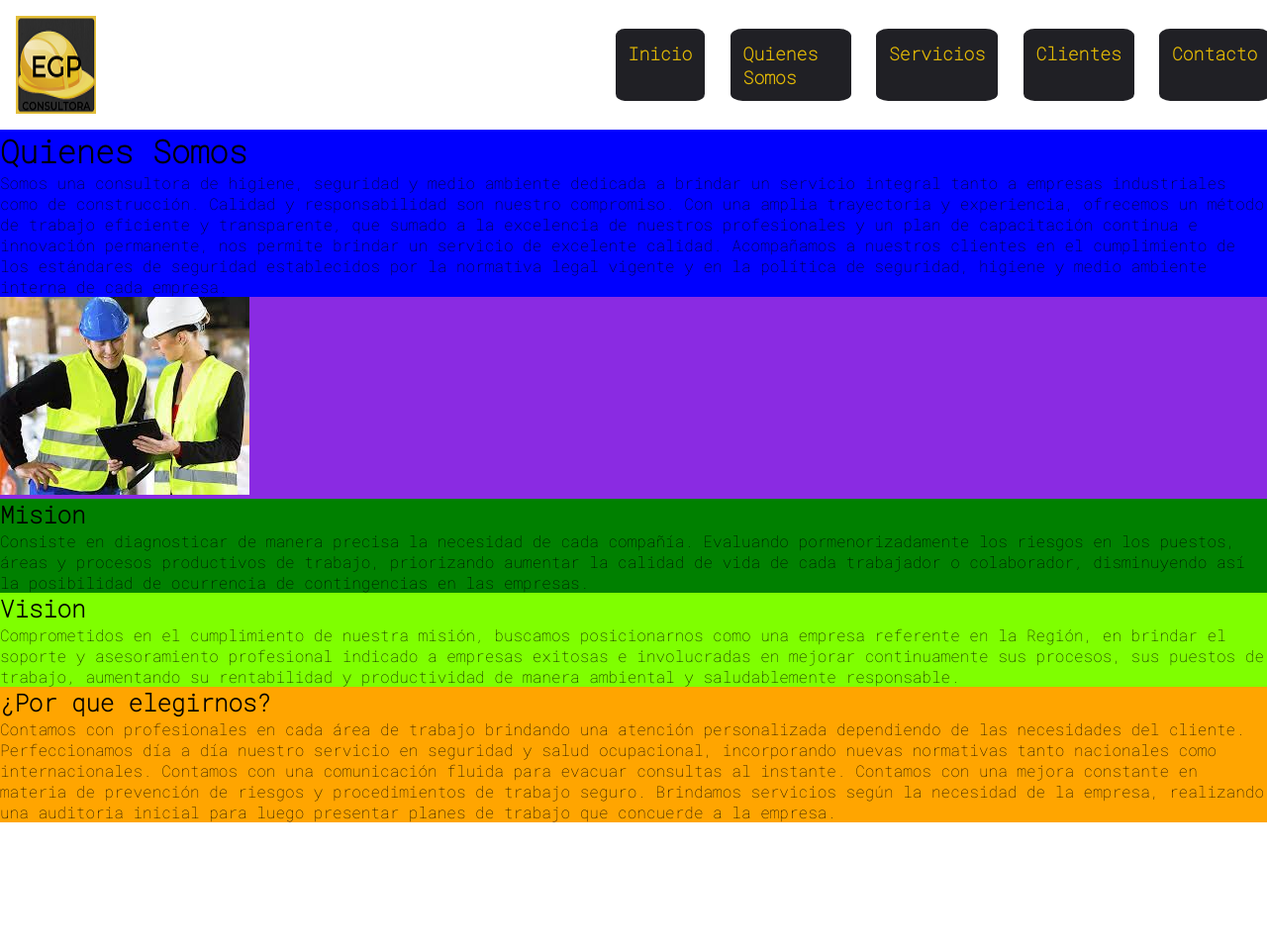
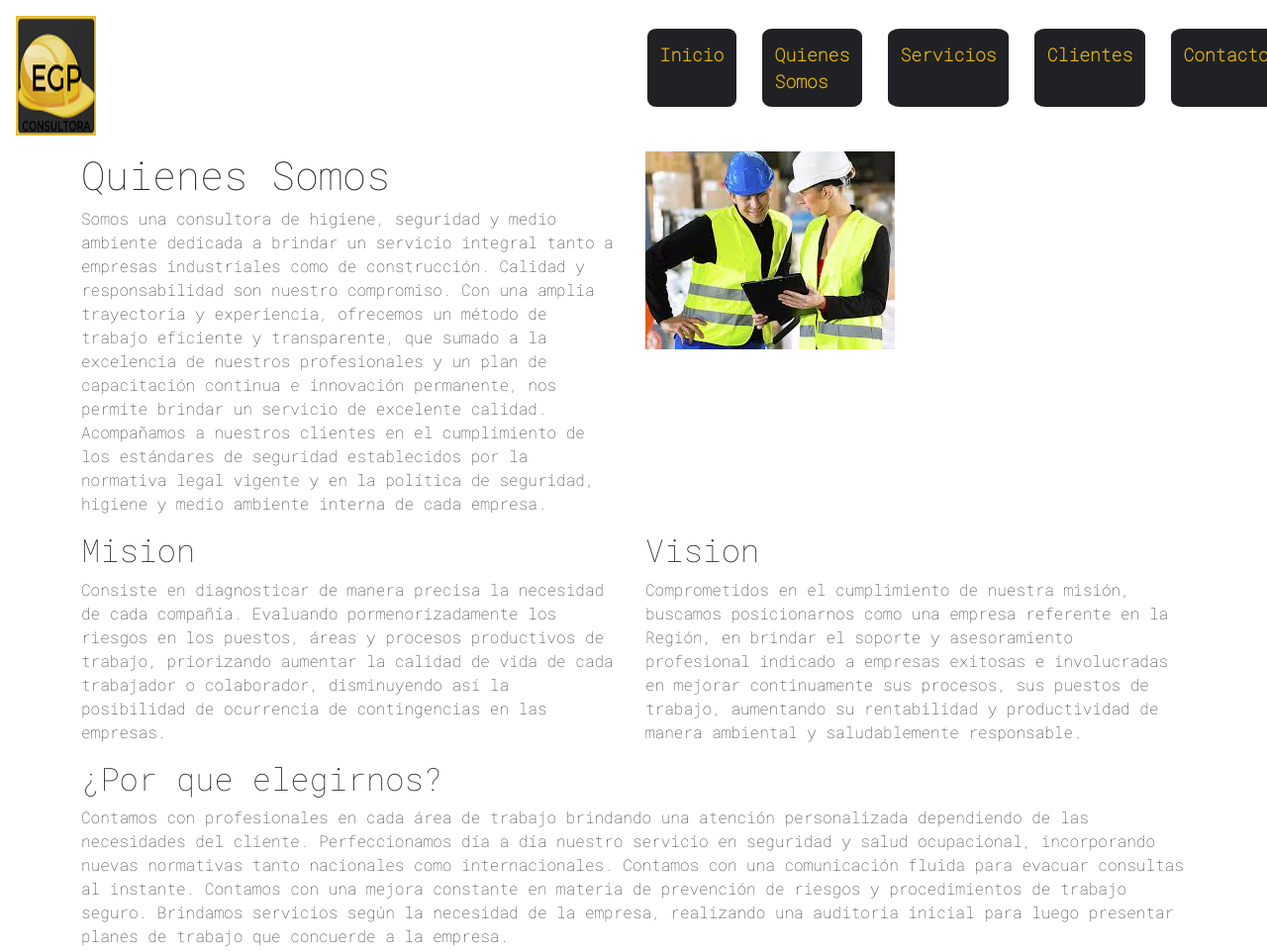
Before and after one commit to Ericp24/proyecto-egp, a plain HTML site: page pages/quienes-somos.html in a window 1280 px wide. Shown: the top 961 px of the page at 99% size. Drawn offline with nearby package versions, Linux system fonts and the light colour scheme.

Commit message:
en la page quienes-somos se aplico boostrap para crear grillas

```diff
--- a/pages/quienes-somos.html
+++ b/pages/quienes-somos.html
@@ -4,14 +4,20 @@
     <meta charset="UTF-8">
     <meta http-equiv="X-UA-Compatible" content="IE=edge">
     <meta name="viewport" content="width=device-width, initial-scale=1.0">
+
     <!--Tipo de letra-->
 <link rel="preconnect" href="https://fonts.googleapis.com">
 <link rel="preconnect" href="https://fonts.gstatic.com" crossorigin>
 <link href="https://fonts.googleapis.com/css2?family=Montserrat:ital,wght@1,100&family=Roboto+Mono:wght@100&display=swap" rel="stylesheet">
+
+<!-- CSS only -->
+<link href="https://cdn.jsdelivr.net/npm/bootstrap@5.2.0-beta1/dist/css/bootstrap.min.css" rel="stylesheet" integrity="sha384-0evHe/X+R7YkIZDRvuzKMRqM+OrBnVFBL6DOitfPri4tjfHxaWutUpFmBp4vmVor" crossorigin="anonymous">
+
 <!-- link del css-->
     <link rel="stylesheet" href="../estilos/main.css">
     <title>Quienes somos</title>
 </head>
+
 <body>
     <header class="barraInicio">
         <img class="imgLogo" src="../imagenes/egplogo1.png" alt="EGP">
@@ -47,50 +53,59 @@
         </nav>
     </header>
 
-    <main>
 
-    <div class="quienesSomos">
-                <h1 class="tituloQuienes">
+
+    <main class="container">
+
+    <div class="row">
+
+        <div class="col">
+                <h1>
                     Quienes Somos
                 </h1>
-                <p class="parrafoQuienes">
+                <p>
                     Somos una consultora de higiene, seguridad y medio ambiente dedicada a brindar un servicio integral tanto a empresas industriales como de construcción. Calidad y responsabilidad son nuestro compromiso.
                     Con una amplia trayectoria y experiencia, ofrecemos un método de trabajo eficiente y transparente, que sumado a la excelencia de nuestros profesionales y un plan de capacitación continua e innovación permanente, nos permite brindar un servicio de excelente calidad.
                     Acompañamos a nuestros clientes en el cumplimiento de los estándares de seguridad establecidos por la normativa legal vigente y en la política de seguridad, higiene y medio ambiente interna de cada empresa.
 
                 </p>
         </div>
-    <div class="imagenQuienesSomos">
-                <img class="imagenQuienes" src="../imagenes/quienes-somos.jpg" alt="Quienes Somos">
+
+        <div class="col">
+                <img src="../imagenes/quienes-somos.jpg" alt="Quienes Somos">
         </div>
 
+    </div>
 
-    <div class="mision">
+    <div class="row">
 
-            <h2 class="tituloMision">
+        <div class="col">
+            <h2>
                 Mision
             </h2>
-            <p class="parrafoMision">
+            <p>
                 Consiste en diagnosticar de manera precisa la necesidad de cada compañía. Evaluando pormenorizadamente los riesgos en los puestos, áreas y procesos productivos de trabajo, priorizando aumentar la calidad de vida de cada trabajador o colaborador, disminuyendo así la posibilidad de ocurrencia de contingencias en las empresas.
              </p>
 
         </div>
 
 
-    <div class="vision">
-        <h2 class="tituloVision">
+        <div class="col">
+            <h2>
                 Vision
             </h2>
-        <p class="parrafoVision">
+            <p>
                 Comprometidos en el cumplimiento de nuestra misión, buscamos posicionarnos como una empresa referente en la Región, en brindar el soporte y asesoramiento profesional indicado a empresas exitosas e involucradas en mejorar continuamente sus procesos, sus puestos de trabajo, aumentando su rentabilidad y productividad de manera ambiental y saludablemente responsable.
             </p>
         </div>
 
-    <div class="elegirnos">
-        <h2 class="tituloElegirnos">
+    </div>
+
+        <div>
+            <h2>
                 ¿Por que elegirnos?
             </h2>
-        <p class="parrafoElegirnos">
+            <p>
                 Contamos con profesionales en cada área de trabajo brindando una atención personalizada dependiendo de las necesidades del cliente.
                 Perfeccionamos día a día nuestro servicio en seguridad y salud ocupacional, incorporando nuevas normativas tanto nacionales como internacionales.
                 Contamos con una comunicación fluida para evacuar consultas al instante.
@@ -99,8 +114,8 @@
             </p>
         </div>
 
+    </main>
 
-    </main>
     <div class="cajaFooter">
         <footer class="footer">
             <h4>
```
Lines whose indentation alone changed are shown as unchanged.
